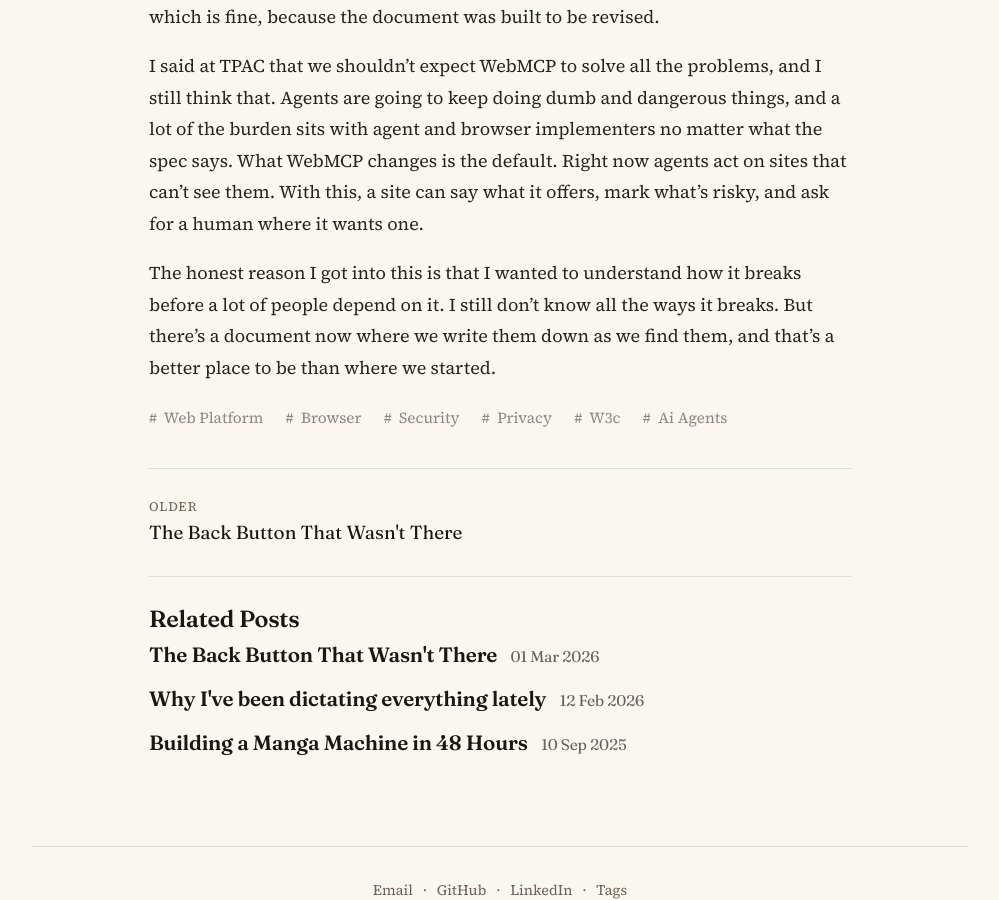
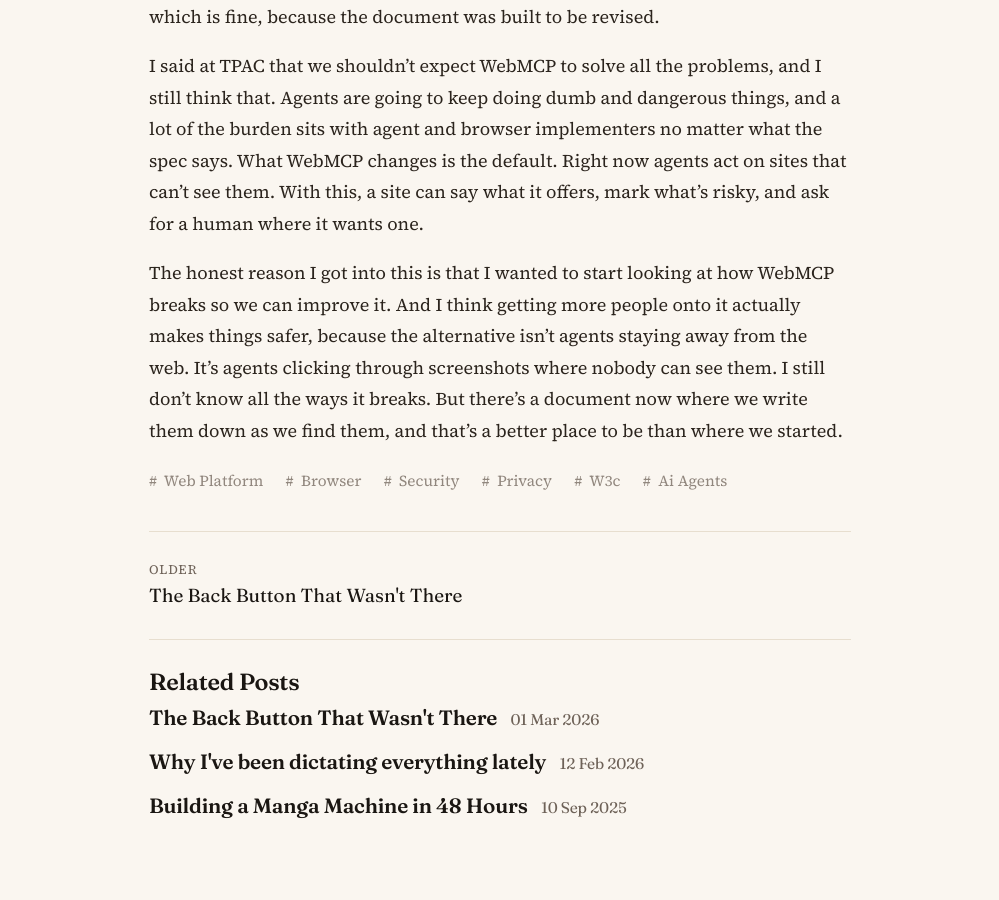
Before and after one commit to victorhuangwq/experiencethis.world, a Jekyll site: the page built from _posts/2026-08-17-agents-are-already-browsing.md, in a window 1280 px wide and 900 px high, scrolled down 7053 px. Shown: the whole window, without its empty margins (140-1139 px from the left). Built offline with Jekyll 4.4.1, drawn with Linux system fonts in a browser that asks for light colours.

Commit message:
Rework closing: finding the breaks improves it, and adoption makes things safer
Co-Authored-By: Claude Fable 5 <noreply@anthropic.com>
Claude-Session: https://claude.ai/code/session_0136wbMMqseziXZRRUF6HcTu

```diff
--- a/_posts/2026-08-17-agents-are-already-browsing.md
+++ b/_posts/2026-08-17-agents-are-already-browsing.md
@@ -116,4 +116,4 @@ So the assumptions start meeting reality about now. Some of them will be wrong,
 
 I said at TPAC that we shouldn't expect WebMCP to solve all the problems, and I still think that. Agents are going to keep doing dumb and dangerous things, and a lot of the burden sits with agent and browser implementers no matter what the spec says. What WebMCP changes is the default. Right now agents act on sites that can't see them. With this, a site can say what it offers, mark what's risky, and ask for a human where it wants one.
 
-The honest reason I got into this is that I wanted to understand how it breaks before a lot of people depend on it. I still don't know all the ways it breaks. But there's a document now where we write them down as we find them, and that's a better place to be than where we started.
+The honest reason I got into this is that I wanted to start looking at how WebMCP breaks so we can improve it. And I think getting more people onto it actually makes things safer, because the alternative isn't agents staying away from the web. It's agents clicking through screenshots where nobody can see them. I still don't know all the ways it breaks. But there's a document now where we write them down as we find them, and that's a better place to be than where we started.
```
